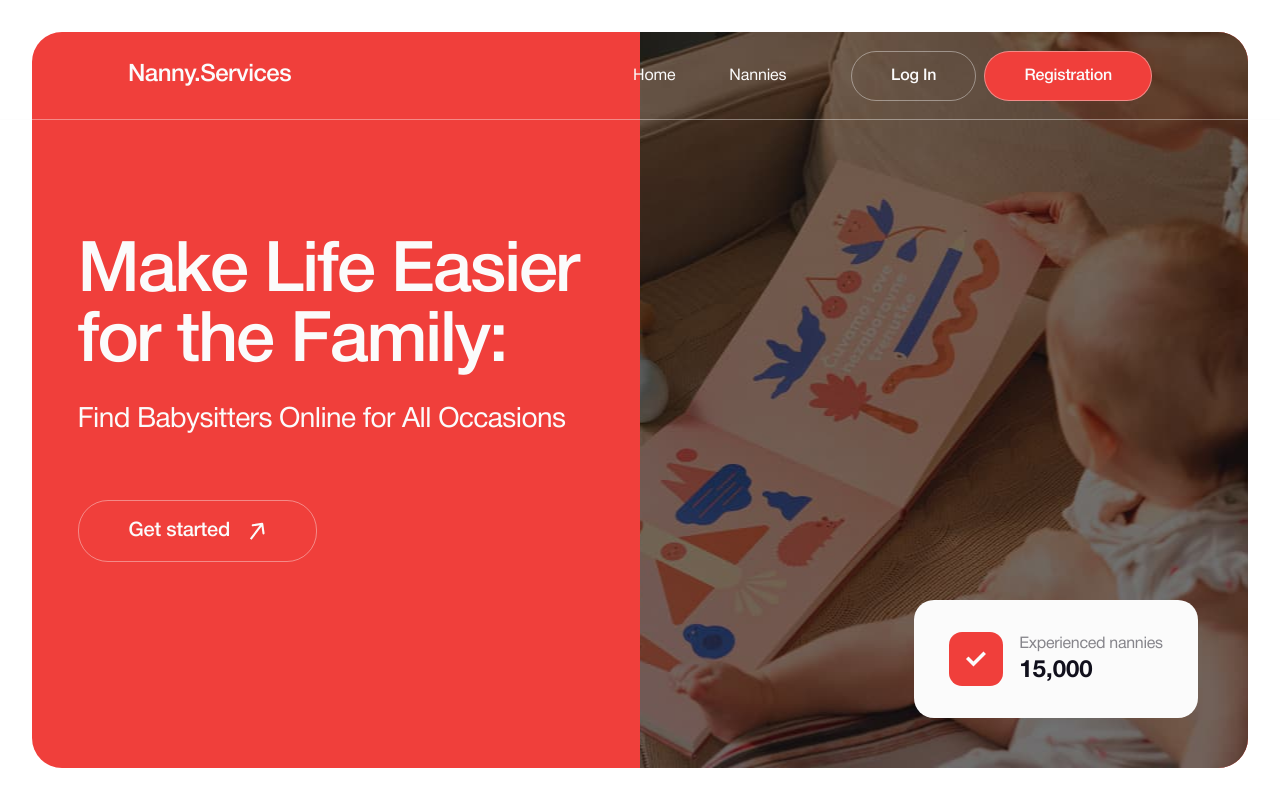
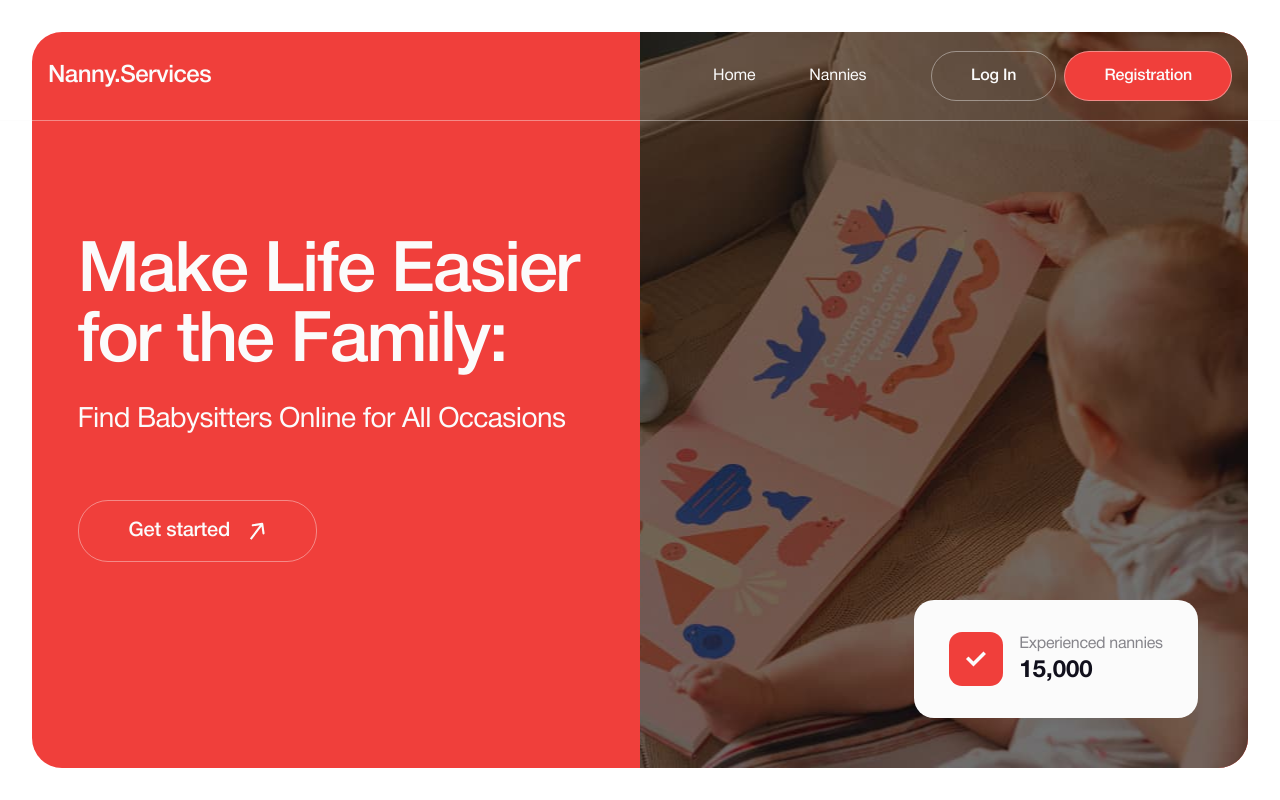
Before and after one commit to Aleksandr2905/Nanny-Services, a React (Vite) app: page / in a window 1280 px wide. Built offline with nearby package versions, Linux system fonts and the light colour scheme; no server answers; the database is empty.

Commit message:
fix style nannies item

```diff
--- a/src/components/Header/Header.jsx
+++ b/src/components/Header/Header.jsx
@@ -10,6 +10,7 @@ export const Header = ({ backgroundColor }) => {
 
   return (
     <s.Wrapper $backgroundColor={backgroundColor}>
+      <s.Container>
         <s.Logo>Nanny.Services</s.Logo>
 
         {isAuth ? (
@@ -20,6 +21,7 @@ export const Header = ({ backgroundColor }) => {
         ) : (
           <AuthMenu />
         )}
+      </s.Container>
     </s.Wrapper>
   );
 };
--- a/src/components/Header/Header.styled.js
+++ b/src/components/Header/Header.styled.js
@@ -4,16 +4,29 @@ import { variables } from "../../stylesheet/variables";
 export const Wrapper = styled.div`
   z-index: 9;
   margin-top: ${(props) => (props.$backgroundColor ? "0" : "32px")};
-  display: flex;
+  /* display: flex; */
   position: absolute;
-  justify-content: space-between;
-  align-items: center;
-  padding: 0 128px;
+  left: 0;
+  /* justify-content: space-between; */
+  /* align-items: center; */
+  padding: 0 32px;
   width: 100vw;
-  height: 88px;
+  /* height: 88px; */
   border-bottom: 1px solid ${variables.color.borderBtn};
   background-color: ${(props) =>
     props.$backgroundColor ? `${variables.color.accent}` : "transparent"};
+`;
+
+export const Container = styled.div`
+  display: flex;
+  /* position: absolute; */
+  justify-content: space-between;
+  align-items: center;
+  /* padding: 0 32px; */
+  margin: auto;
+  max-width: 1184px;
+  height: 88px;
+  /* border-bottom: 1px solid ${variables.color.borderBtn}; */
 `;
 
 export const Logo = styled.div`
--- a/src/components/NanniesItem/NanniesItem.styled.js
+++ b/src/components/NanniesItem/NanniesItem.styled.js
@@ -3,14 +3,19 @@ import { variables } from "../../stylesheet/variables";
 
 export const ItemWrapper = styled.div`
   display: flex;
+  position: relative;
+  flex-wrap: wrap;
   align-items: start;
   justify-content: start;
   gap: 24px;
   max-width: 1184px;
   padding: 24px;
   border-radius: 24px;
+  background: ${variables.color.bgSecondary};
 
-  background: ${variables.color.bgSecondary};
+  @media screen and (min-width: 768px) {
+    flex-wrap: nowrap;
+  }
 `;
 
 export const ImgWrap = styled.div`
@@ -45,8 +50,13 @@ export const Descriptions = styled.div`
 
 export const UpperBlock = styled.div`
   display: flex;
+  flex-direction: column;
   justify-content: space-between;
   align-items: flex-start;
+
+  @media screen and (min-width: 768px) {
+    flex-direction: row;
+  }
 `;
 
 export const NameWrap = styled.div`
@@ -73,9 +83,16 @@ export const Name = styled.p`
 
 export const UpperRight = styled.div`
   display: flex;
-  justify-content: flex-end;
-  align-items: center;
+  justify-content: flex-start;
+  align-items: flex-start;
+  margin-top: 12px;
   width: 100%;
+
+  @media screen and (min-width: 768px) {
+    justify-content: flex-end;
+    align-items: center;
+    margin-top: 0;
+  }
 `;
 
 export const Wrap = styled.div`
@@ -113,6 +130,9 @@ export const BtnHeart = styled.button`
   display: flex;
   justify-content: center;
   align-items: center;
+  position: absolute;
+  top: 24px;
+  right: 24px;
   padding: 0;
   width: 24px;
   height: 24px;
@@ -128,6 +148,12 @@ export const BtnHeart = styled.button`
 
   &:hover {
     transform: scale(1.2);
+  }
+
+  @media screen and (min-width: 768px) {
+    position: relative;
+    top: 0;
+    right: 0;
   }
 `;
 
--- a/src/components/SelectFilter/SelectFilter.styled.js
+++ b/src/components/SelectFilter/SelectFilter.styled.js
@@ -5,7 +5,7 @@ export const Wrapper = styled.div`
   display: flex;
   flex-direction: column;
   gap: 8px;
-  padding: 152px 0 32px 128px;
+  padding: 152px 0 32px 0;
 `;
 
 export const Title = styled.p`
--- a/src/pages/Favorites/FavoritesPage.jsx
+++ b/src/pages/Favorites/FavoritesPage.jsx
@@ -4,6 +4,7 @@ import { selectIsAuth } from "../../redux/auth/selectors";
 import { useNavigate } from "react-router-dom";
 import { useEffect } from "react";
 import { FavoritesList } from "../../components/FavoritesList/FavoritesList";
+import * as s from "../Nannies/NanniesPage.styled";
 
 export const FavoritesPage = () => {
   const navigation = useNavigate();
@@ -16,9 +17,11 @@ export const FavoritesPage = () => {
   }, [isAuth, navigation]);
 
   return (
-    <div>
-      <Header backgroundColor />
-      <FavoritesList />
-    </div>
+    <s.Wrapper>
+      <s.Container>
+        <Header backgroundColor />
+        <FavoritesList />
+      </s.Container>
+    </s.Wrapper>
   );
 };
--- a/src/pages/Nannies/NanniesPage.jsx
+++ b/src/pages/Nannies/NanniesPage.jsx
@@ -1,13 +1,14 @@
 import { Header } from "../../components/Header/Header";
 import { NanniesList } from "../../components/NanniesList/NanniesList";
+import * as s from "./NanniesPage.styled";
 
 export const NanniesPage = () => {
   return (
-    <>
-      <div>
-        <Header backgroundColor />
+    <s.Wrapper>
+      <s.Container>
+        {/* <Header backgroundColor /> */}
         <NanniesList />
-      </div>
-    </>
+      </s.Container>
+    </s.Wrapper>
   );
 };
--- /dev/null
+++ b/src/pages/Nannies/NanniesPage.styled.js
@@ -0,0 +1,10 @@
+import styled from "styled-components";
+import { variables } from "../../stylesheet/variables";
+
+export const Wrapper = styled.div`
+  padding: 0 32px;
+`;
+export const Container = styled.div`
+  max-width: 1184px;
+  margin: 0 auto;
+`;
```
Lines whose indentation alone changed are shown as unchanged.
